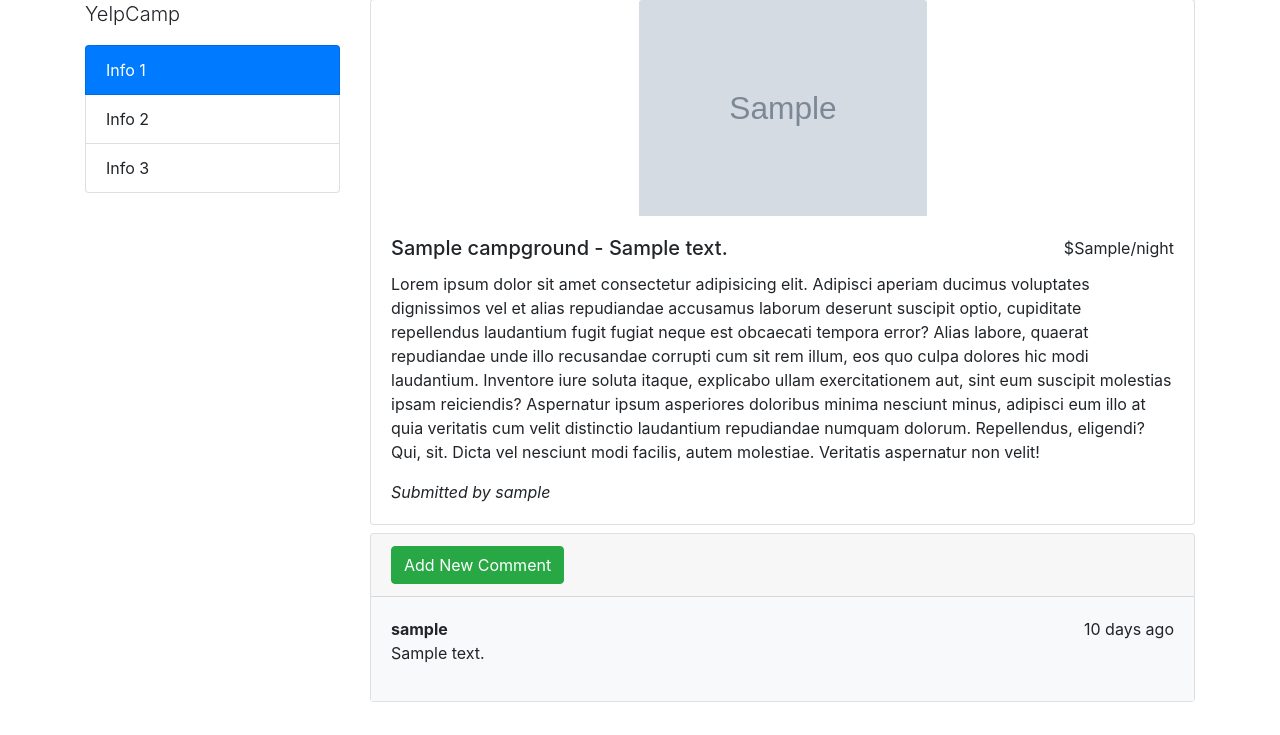
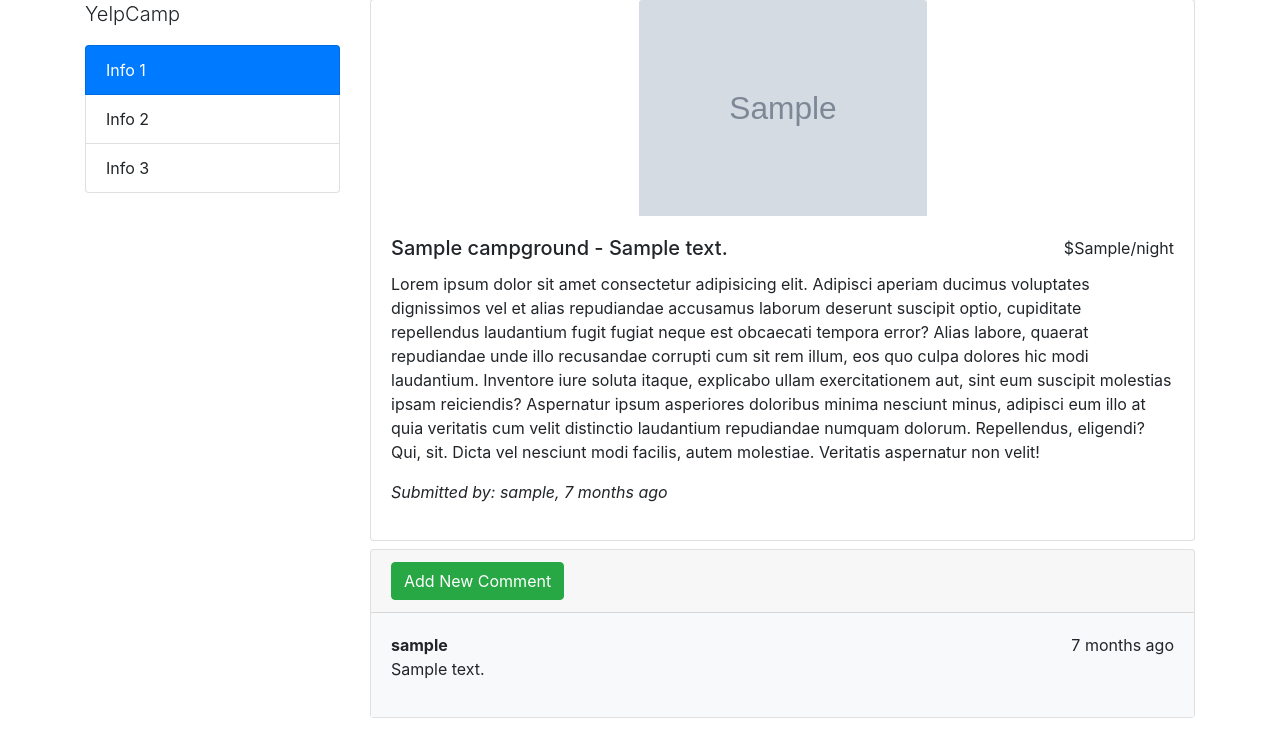
Before and after one commit to IshTakkar/YelpCamp, a Node server app: page /campgrounds/600000000000000000000001 in a window 1280 px wide. Shown: the part 65-800 px from the top of the page. Run offline with Node 20, Linux system fonts and the light colour scheme; tables that the repository leaves empty hold one stand-in row (values such as "Sample post"); grey boxes marked "Sample" are stand-in pictures; some libraries are stand-ins or nearby versions.

Commit message:
added the 'time since creation' functionality

```diff
--- a/app.js
+++ b/app.js
@@ -6,11 +6,11 @@ var passport = require('passport');
 var LocalStrategy = require('passport-local');
 var methodOverride = require('method-override');
 var flash = require('connect-flash');
-
+app.locals.moment = require('moment');
 
 var User = require('./models/user');
-//mongoose.connect("mongodb://localhost:27017/yelp_camp", { useUnifiedTopology: true, useNewUrlParser: true });
-mongoose.connect("mongodb+srv://ish:mouse@cluster0-0r1hj.mongodb.net/test?retryWrites=true&w=majority", {
+mongoose.connect("mongodb://localhost:27017/yelp_camp", { useUnifiedTopology: true, useNewUrlParser: true });
+/* mongoose.connect("mongodb+srv://ish:mouse@cluster0-0r1hj.mongodb.net/test?retryWrites=true&w=majority", {
     useNewUrlParser: true,
     useCreateIndex: true,
     useUnifiedTopology: true
@@ -18,7 +18,7 @@ mongoose.connect("mongodb+srv://ish:mouse@cluster0-0r1hj.mongodb.net/test?retryW
     console.log('Connected to DB!');
 }).catch(err => {
     console.log('ERR:', err.message)
-});
+}); */
 
 mongoose.set('useFindAndModify', false);
 var campgroundRoutes = require('./routes/campgrounds');
--- a/models/campground.js
+++ b/models/campground.js
@@ -5,6 +5,7 @@ var campSchema = new mongoose.Schema({
     price: String,
     image: String,
     description: String,
+    createdAt: {type: Date, default: Date.now},
     author: {
         id: {
             type: mongoose.Schema.Types.ObjectId,
--- a/models/comment.js
+++ b/models/comment.js
@@ -2,6 +2,7 @@ var mongoose = require('mongoose');
 
 var commentSchema = new mongoose.Schema({
     text: String,
+    createdAt: {type: Date, default: Date.now},
     author: {
         id: {
             type: mongoose.Schema.Types.ObjectId,
--- a/package.json
+++ b/package.json
@@ -16,6 +16,7 @@
     "express": "^4.17.1",
     "express-session": "^1.17.1",
     "method-override": "^3.0.0",
+    "moment": "^2.27.0",
     "mongoose": "^5.9.6",
     "passport": "^0.4.1",
     "passport-local": "^1.0.0",
--- a/views/show.ejs
+++ b/views/show.ejs
@@ -26,9 +26,9 @@
                         nesciunt minus, adipisci eum illo at quia veritatis cum velit distinctio laudantium repudiandae
                         numquam dolorum. Repellendus, eligendi? Qui, sit. Dicta vel nesciunt modi facilis, autem
                         molestiae. Veritatis aspernatur non velit!</p>
-                    <em>
-                        <p class="card-text">Submitted by <%= campgrounds.author.username %></p>
-                    </em>
+                        <p>
+                            <em>Submitted by: <%= campgrounds.author.username %>, <%= moment(campgrounds.createdAt, "YYYYMMDD").fromNow() %></em>
+                        </p>
                     <% if(currentUser && campgrounds.author.id.equals(currentUser._id)) {%>
                     <hr>
                     <a href="/campgrounds/<%= campgrounds._id %>/edit" class="btn btn-warning">Edit</a>
@@ -47,7 +47,7 @@
 
                         <% campgrounds.comments.forEach(function(comment){ %>
                         <p>
-                            <strong><%= comment.author.username %></strong> <span class="float-right">10 days ago</span>
+                            <strong><%= comment.author.username %></strong> <span class="float-right"><%= moment(comment.createdAt, "YYYYMMDD").fromNow() %></span>
                             <br>
                             <%= comment.text %>
 
```
Also changed, not shown: 1 other file.
